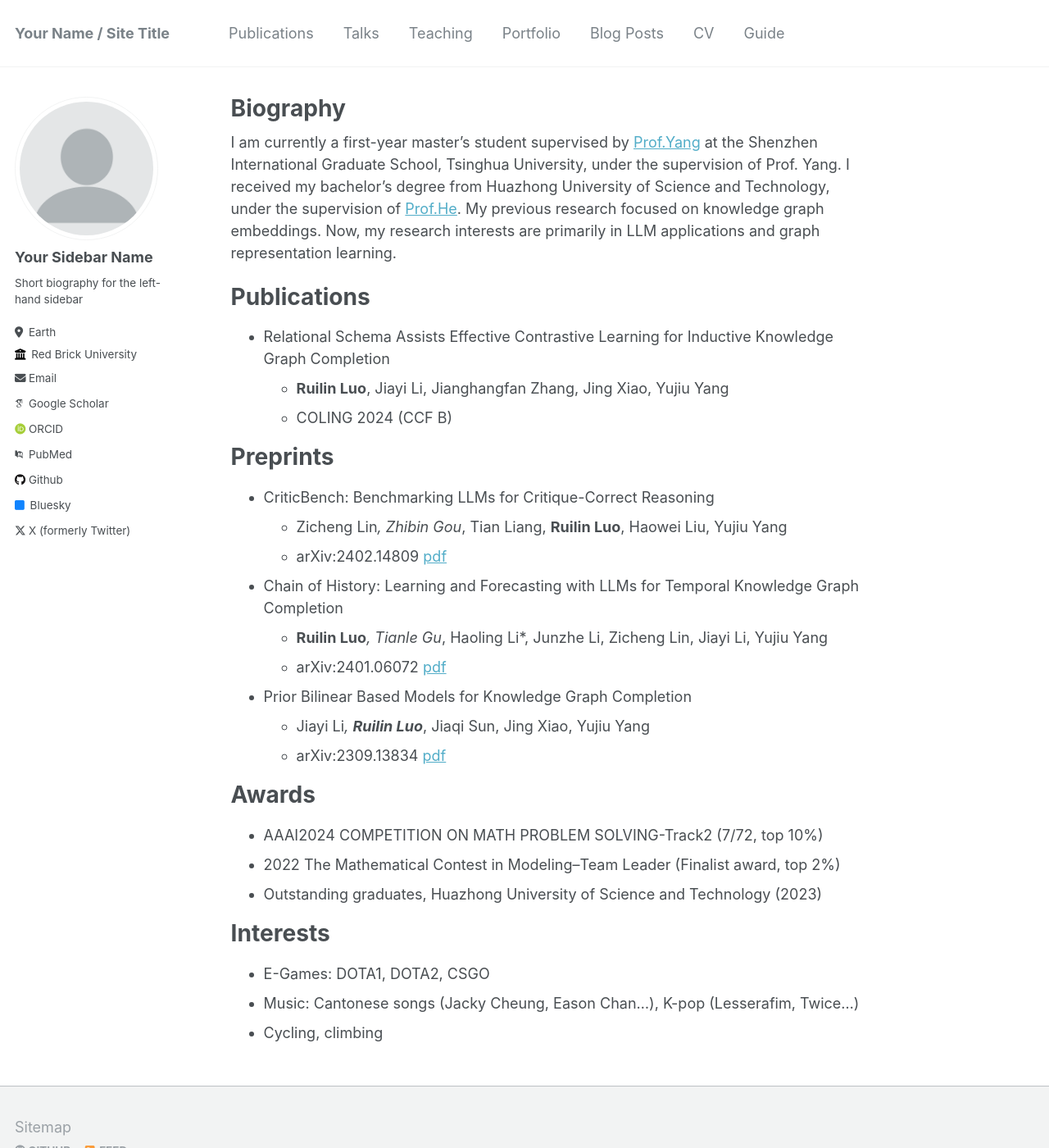
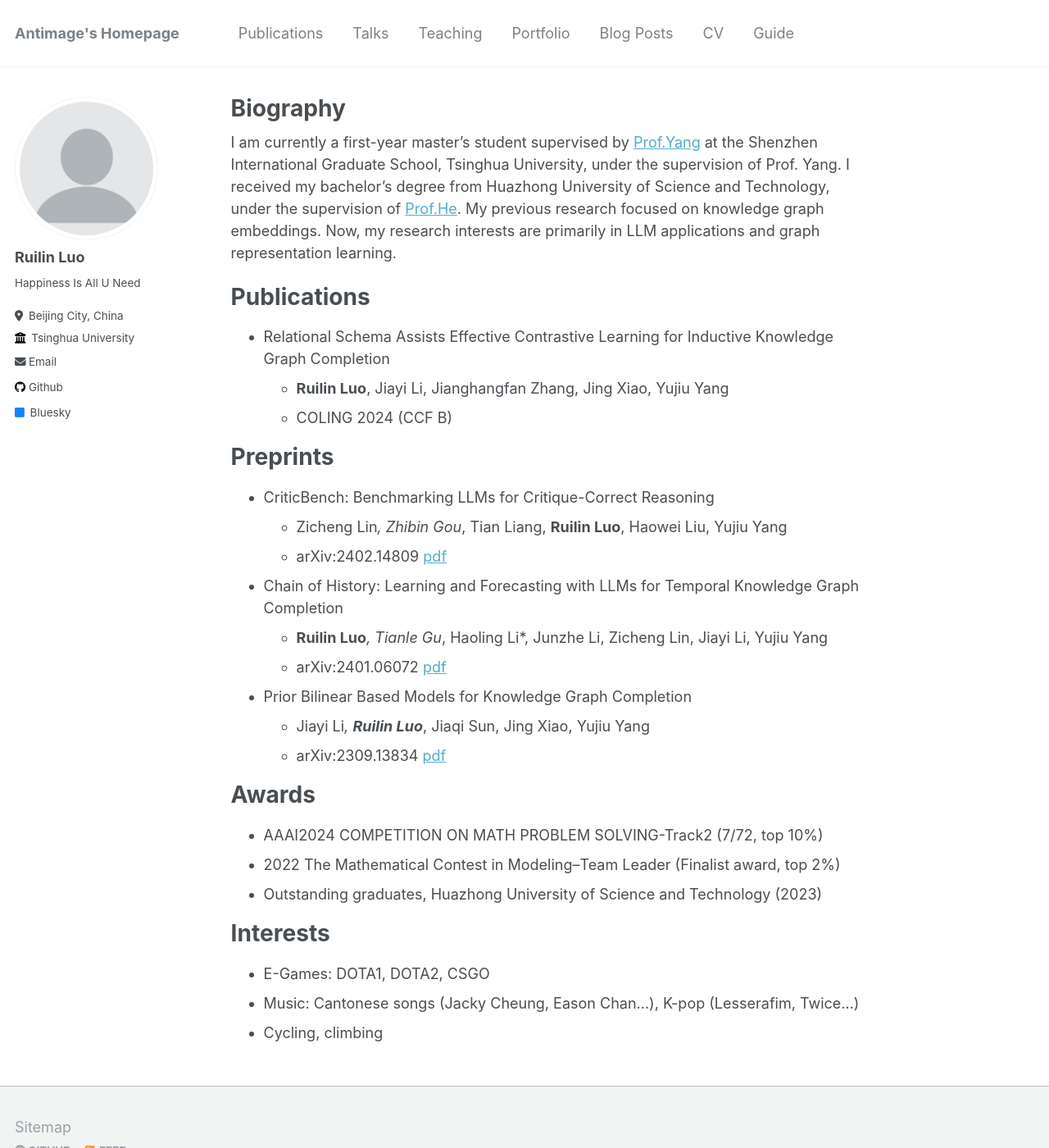
Before and after one commit to lrlbbzl/lrlbbzl.github.io, a Jekyll site: the page built from _pages/about.md, in a window 1280 px wide and 1400 px high. Shown: the whole window at 82% size. Built offline with Jekyll 4.4.1, drawn with Linux system fonts in a browser that asks for light colours; some web fonts are replaced; some of the changed text lies outside the part shown.

Commit message:
Update _config.yml

```diff
--- a/_config.yml
+++ b/_config.yml
@@ -8,9 +8,9 @@
 
 # Basic Site Settings
 locale                   : "zh-CN"
-title                    : "Your Name / Site Title"
+title                    : "Antimage's Homepage"
 title_separator          : "-"
-name                     : &name "Your Name"
+name                     : &name "antimage"
 description              : &description "personal description"
 url                      : https://academicpages.github.io # the base hostname & protocol for your site e.g. "https://mmistakes.github.io"
 baseurl                  : "" # the subpath of your site, e.g. "/blog"
@@ -22,27 +22,27 @@ repository               : "academicpages/academicpages.github.io"
 author:
   # Biographic information
   avatar           : "profile.png"
-  name             : "Your Sidebar Name"
+  name             : "Ruilin Luo"
   pronouns         : # example: "she/her"
-  bio              : "Short biography for the left-hand sidebar"
-  location         : "Earth"
-  employer         : "Red Brick University"
+  bio              : "Happiness Is All U Need"
+  location         : "Beijing City, China"
+  employer         : "Tsinghua University"
   uri              : # URL
-  email            : "none@example.org"
+  email            : "lrl23@mails.tsinghua.edu.cn"
 
   # Academic websites
-  arxiv            : # URL - Update with the correct link to your profile
-  googlescholar    : "https://scholar.google.com/citations?user=PS_CX0AAAAAJ"
-  impactstory      : # URL
-  orcid            : "http://orcid.org/yourorcidurl"
-  pubmed           : "https://www.ncbi.nlm.nih.gov/pubmed/?term=john+snow"
-  researchgate     : # URL
+  # arxiv            : # URL - Update with the correct link to your profile
+  # googlescholar    : "https://scholar.google.com/citations?user=PS_CX0AAAAAJ"
+  # impactstory      : # URL
+  # orcid            : "http://orcid.org/yourorcidurl"
+  # pubmed           : "https://www.ncbi.nlm.nih.gov/pubmed/?term=john+snow"
+  # researchgate     : # URL
 
   # Repositories and software development
   bitbucket        : # Username - Update with your username on the site
   codepen          : # Username
   dribbble         : # Username
-  github           : "academicpages"
+  github           : "https://github.com/lrlbbzl"
   kaggle           : # Username
   stackoverflow    : # User number or user number and name (i.e., use "1" or "1/jeff-atwood")
 
@@ -64,7 +64,7 @@ author:
   steam            : # Username
   telegram         : # URL
   tumblr           : # Username
-  twitter          : "UniofOxford"  # Replace this with your X / Twitter handle
+  twitter          : # Replace this with your X / Twitter handle
   vine             : # Username
   weibo            : # Username
   wikipedia        : # Username
```
